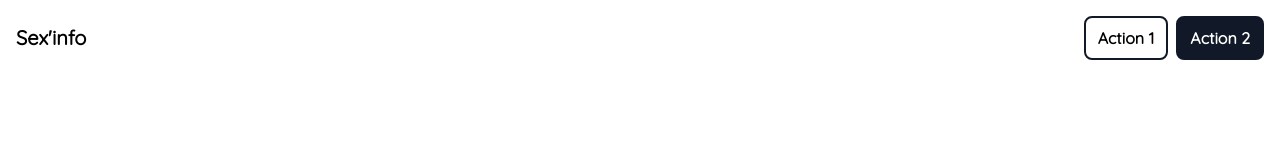
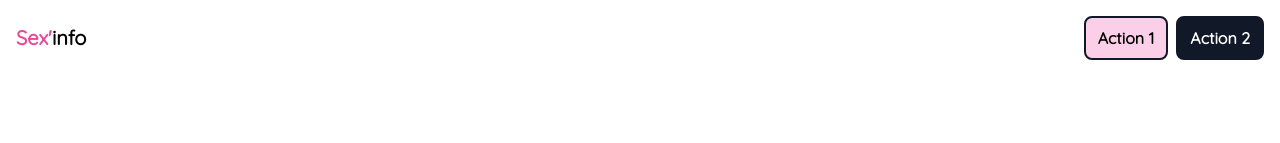
Before and after one commit to ClubInfoInsaT/nuit-de-l-info, a React (Vite) app: page / in a window 1280 px wide. Shown: the top 143 px of the page. Built offline with nearby package versions, Linux system fonts and the light colour scheme.

Commit message:
feat: Add accent color

```diff
--- a/src/components/Navbar.tsx
+++ b/src/components/Navbar.tsx
@@ -7,7 +7,7 @@ const Navbar = () => {
     <nav className="flex items-center justify-between">
       <a href="/" className="text-xl font-bold">
         {/* Brand Name */}
-        Sex'info
+        <span className="text-pink-500">Sex'</span>info
       </a>
 
       <section className="MOBILE-MENU flex md:hidden">
@@ -30,19 +30,19 @@ const Navbar = () => {
               xmlns="http://www.w3.org/2000/svg"
               fill="none"
               viewBox="0 0 24 24"
-              stroke-width="1.5"
+              strokeWidth="1.5"
               stroke="currentColor"
               className="h-6 w-6"
             >
               <path
-                stroke-linecap="round"
-                stroke-linejoin="round"
+                strokeLinecap="round"
+                strokeLinejoin="round"
                 d="M6 18L18 6M6 6l12 12"
               />
             </svg>
           </div>
           <div className="flex flex-col gap-2 md:hidden">
-            <button className="rounded-lg border-2 border-gray-900 px-3 py-2 font-bold hover:bg-gray-200">
+            <button className="rounded-lg border-2 border-gray-900 bg-pink-200 px-3 py-2 font-bold hover:bg-pink-300">
               Action 1
             </button>
             <button className="rounded-lg border-2 border-gray-900 bg-gray-900 px-3 py-2 font-bold text-white hover:border-gray-700 hover:bg-gray-700">
@@ -53,7 +53,7 @@ const Navbar = () => {
       </section>
 
       <div className="hidden gap-2 md:flex">
-        <button className="rounded-lg border-2 border-gray-900 px-3 py-2 font-bold hover:bg-gray-200">
+        <button className="rounded-lg border-2 border-gray-900 bg-pink-200 px-3 py-2 font-bold hover:bg-pink-300">
           Action 1
         </button>
         <button className="rounded-lg border-2 border-gray-900 bg-gray-900 px-3 py-2 font-bold text-white hover:border-gray-700 hover:bg-gray-700">
```
